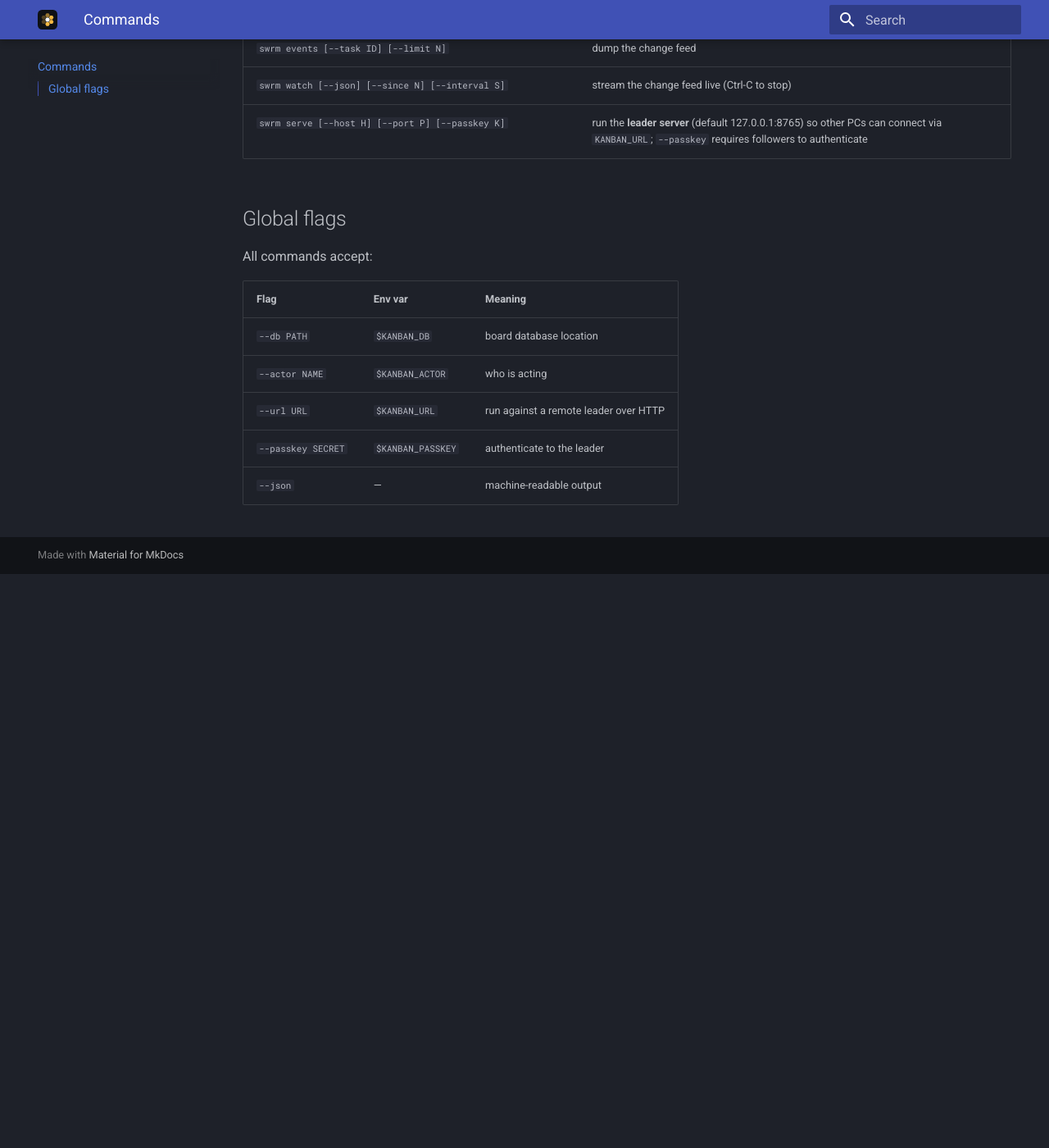
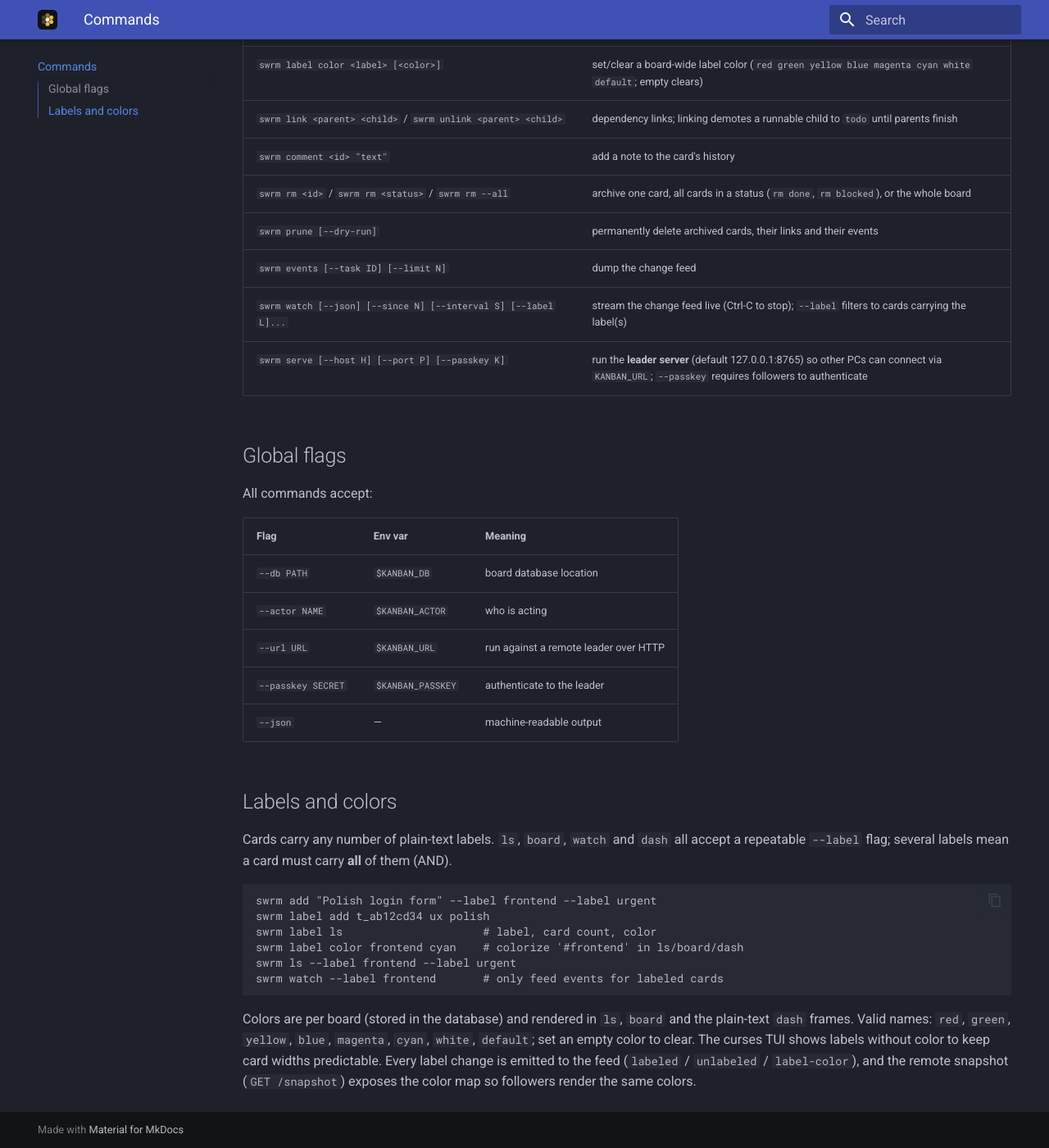
Before and after one commit to Nergy101/swarmboard, an MkDocs documentation site: the page built from docs/src/commands.md, in a window 1280 px wide and 1400 px high, scrolled down 1117 px. Shown: the whole window at 82% size. Built offline with MkDocs 1.6.1 and Material for MkDocs 9.7.7, drawn with Linux system fonts in a browser that asks for light colours; before the commit the page ends 1817 px from its top, so only the background shows below that; some of the changed text lies outside the part shown.

Commit message:
test: unittests for labels (incl. remote/serve); ci: unittest workflow; docs: label commands (NER-328)

````diff
--- a/docs/src/commands.md
+++ b/docs/src/commands.md
@@ -4,9 +4,9 @@
 |---|---|
 | `swrm init` | create the board database |
 | `swrm add "title" [--body B] [--assignee A] [--priority N] [--label L]... [--parent ID]...` | create a card; starts `ready`, or `todo` if any parent isn't `done` |
-| `swrm ls [--status S] [--assignee A] [--label L]` | list cards |
-| `swrm board` | static column view |
-| `swrm dash` (aliases `dashboard`, `live`) | **live-updating board view** — `--once`, `--follow`, `--interval`, `--feed N` |
+| `swrm ls [--status S] [--assignee A] [--label L]...` | list cards; `--label` repeats (AND) |
+| `swrm board [--status S] [--assignee A] [--label L]...` | static column view, optionally filtered |
+| `swrm dash` (aliases `dashboard`, `live`) | **live-updating board view** — `--once`, `--follow`, `--interval`, `--feed N`, `--label L`... (AND) |
 | `swrm show <id>` | card detail + parents/children + full event history |
 | `swrm claim <id>` / `swrm claim --any [--assignee A] [--ttl SECONDS]` | atomically claim a `ready` card |
 | `swrm release <id> [--force]` | release a claim back to `ready` |
@@ -16,12 +16,17 @@
 | `swrm move <id> <status>` | set status directly (`todo ready doing done blocked archived`) |
 | `swrm assign <id> <agent>` | reassign |
 | `swrm edit <id> [--title T] [--body B] [--priority N] [--label L]...` | edit fields |
+| `swrm label add <id> L [M...]` | attach one or more labels to a card |
+| `swrm label rm <id> L [M...]` | remove labels from a card |
+| `swrm label rm-all <id>` | clear all labels on a card |
+| `swrm label ls` | list labels in use, with card counts and colors |
+| `swrm label color <label> [<color>]` | set/clear a board-wide label color (`red green yellow blue magenta cyan white default`; empty clears) |
 | `swrm link <parent> <child>` / `swrm unlink <parent> <child>` | dependency links; linking demotes a runnable child to `todo` until parents finish |
 | `swrm comment <id> "text"` | add a note to the card's history |
 | `swrm rm <id>` / `swrm rm <status>` / `swrm rm --all` | archive one card, all cards in a status (`rm done`, `rm blocked`), or the whole board |
 | `swrm prune [--dry-run]` | permanently delete archived cards, their links and their events |
 | `swrm events [--task ID] [--limit N]` | dump the change feed |
-| `swrm watch [--json] [--since N] [--interval S]` | stream the change feed live (Ctrl-C to stop) |
+| `swrm watch [--json] [--since N] [--interval S] [--label L]...` | stream the change feed live (Ctrl-C to stop); `--label` filters to cards carrying the label(s) |
 | `swrm serve [--host H] [--port P] [--passkey K]` | run the **leader server** (default 127.0.0.1:8765) so other PCs can connect via `KANBAN_URL`; `--passkey` requires followers to authenticate |
 
 ## Global flags
@@ -35,3 +40,26 @@ All commands accept:
 | `--url URL` | `$KANBAN_URL` | run against a remote leader over HTTP |
 | `--passkey SECRET` | `$KANBAN_PASSKEY` | authenticate to the leader |
 | `--json` | — | machine-readable output |
+
+## Labels and colors
+
+Cards carry any number of plain-text labels. `ls`, `board`, `watch` and `dash`
+all accept a repeatable `--label` flag; several labels mean a card must carry
+**all** of them (AND).
+
+```bash
+swrm add "Polish login form" --label frontend --label urgent
+swrm label add t_ab12cd34 ux polish
+swrm label ls                     # label, card count, color
+swrm label color frontend cyan    # colorize '#frontend' in ls/board/dash
+swrm ls --label frontend --label urgent
+swrm watch --label frontend       # only feed events for labeled cards
+```
+
+Colors are per board (stored in the database) and rendered in `ls`, `board` and
+the plain-text `dash` frames. Valid names: `red`, `green`, `yellow`, `blue`,
+`magenta`, `cyan`, `white`, `default`; set an empty color to clear. The curses
+TUI shows labels without color to keep card widths predictable. Every label
+change is emitted to the feed (`labeled` / `unlabeled` / `label-color`), and the
+remote snapshot (`GET /snapshot`) exposes the color map so followers render the
+same colors.
````
Also changed, not shown: 2 other files.
